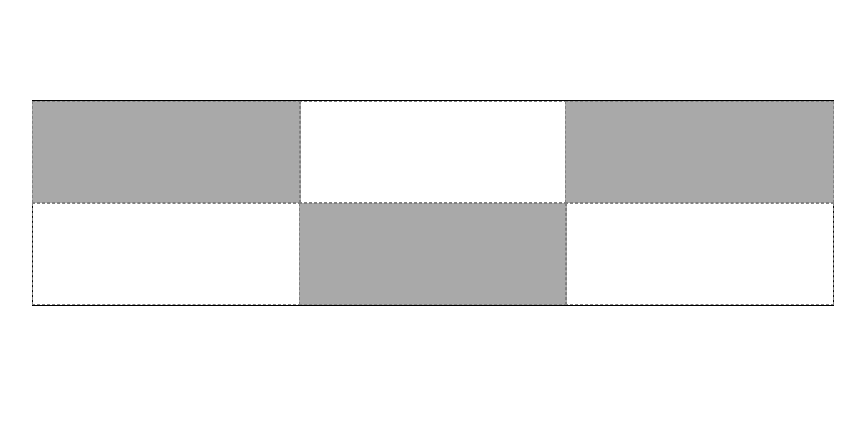
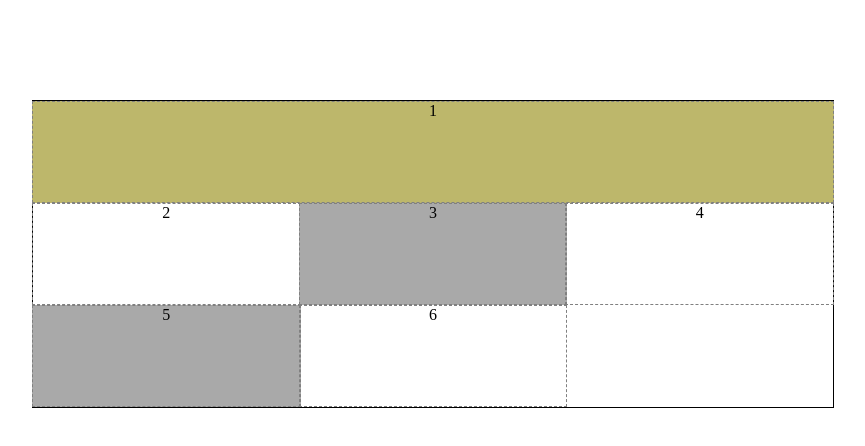
Before and after one commit to tabguimaraes/origamid, a plain HTML site: page TESTE DE GRID/index.html in a window 1280 px wide. Shown: the whole page, without its empty margins (208-1073 px from the left). Drawn offline with Linux system fonts and the light colour scheme.

Commit message:
teste de grid row

```diff
--- a/TESTE DE GRID/index.html
+++ b/TESTE DE GRID/index.html
@@ -9,12 +9,12 @@
   </head>
   <body>
     <div class="grid-main">
-        <div></div>
-        <div></div>
-        <div></div>
-        <div></div>
-        <div></div>
-        <div></div>
+        <div>1</div>
+        <div>2</div>
+        <div>3</div>
+        <div>4</div>
+        <div>5</div>
+        <div>6</div>
     </div>
   </body>
 </html>
--- a/TESTE DE GRID/style.css
+++ b/TESTE DE GRID/style.css
@@ -25,8 +25,17 @@ body {
   background-color: darkgray;
 }
 
+.grid-main div:nth-child(1) {
+  grid-column: 1 / span 3;
+  grid-row: 1 / 2;
+  /* grid-column-start: 1;
+  grid-column-end: 4; */
+  background-color: darkkhaki;
+}
+
 div {
   width: 100%;
   height: 100px;
   border: 1px dashed gray;
+  text-align: center;
 }
```
